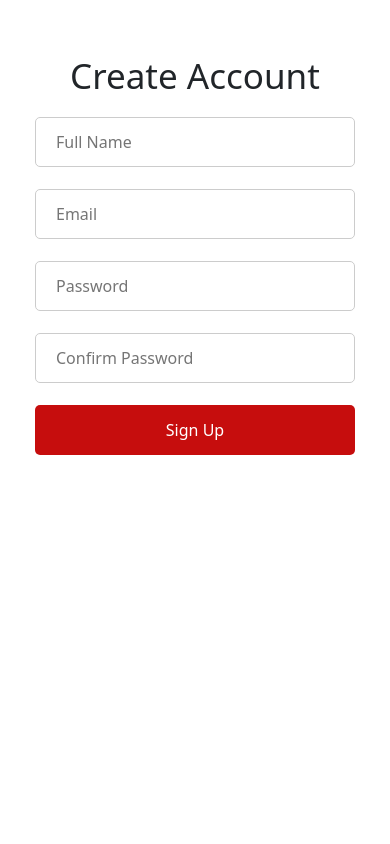
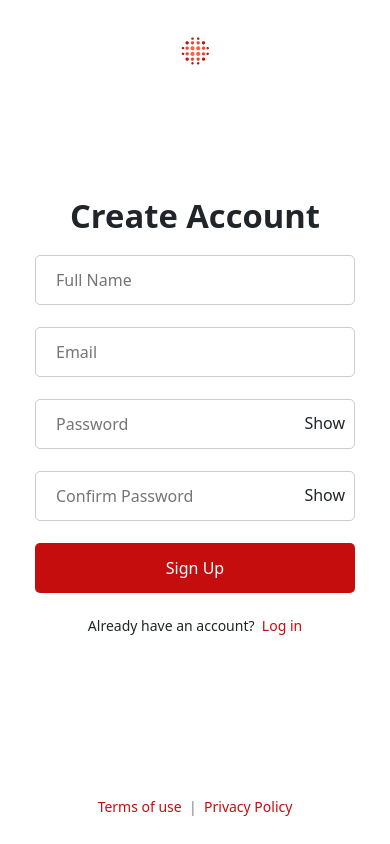
Before and after one commit to jagjeet7136/Todo-List, a React (Create React App) app in the folder todo-list-react/: page /register in a window 390 px wide. Built offline with nearby package versions, Linux system fonts and the light colour scheme.

Commit message:
register-styling-changed

```diff
--- a/todo-list-react/src/components/UserManagement/Login.js
+++ b/todo-list-react/src/components/UserManagement/Login.js
@@ -12,8 +12,12 @@ export const Login = () => {
     const navigate = useNavigate();
     const [errorMessage, setErrorMsg] = useState("");
     const [isFormValid, setIsFormValid] = useState(true);
+    const [showPassword, setShowPassword] = useState(false);
 
     const handleLogin = (e) => {
+        if (!isFormValid) {
+            setIsFormValid(true);
+        }
         e.preventDefault();
         const loginObject = {
             username: username.current.value,
@@ -22,9 +26,6 @@ export const Login = () => {
         axios
             .post("http://localhost:2222/user/login", loginObject)
             .then((res) => {
-                if (!isFormValid) {
-                    setIsFormValid(true);
-                }
                 authContext.login(res.data.token);
                 localStorage.setItem("token", res.data.token);
                 localStorage.setItem("loggedIn", "true");
@@ -47,9 +48,14 @@ export const Login = () => {
             <Link to="/"><img src={todoSmallIcon} alt=""></img></Link>
             <form onSubmit={handleLogin} className={styles.loginForm}>
                 <h1 className={styles.loginHeading}>Login</h1>
-                <input type="email" required placeholder="Email" ref={username} className={styles.username} />
-                <input type="password" required placeholder="Password" ref={password}
-                    className={`${isFormValid ? styles.password : ""}`} />
+                <input type="email" placeholder="Email" ref={username} className={styles.username} />
+                <div className={`${styles.passwordContainer} ${isFormValid ? styles.passwordContainerMargin : ""}`} >
+                    <input type={showPassword ? "text" : "password"} placeholder="Password" ref={password}
+                        className={styles.password} />
+                    <span className={styles.passwordToggle} onClick={() => setShowPassword(!showPassword)}>
+                        {showPassword ? "Hide" : "Show"}
+                    </span>
+                </div>
                 <div className={`${styles.errorMessageContainer}
                  ${!isFormValid ? styles.errorMessageContainer + " " + styles.active : ""}`}>
                     <img src="https://encrypted-tbn0.gstatic.com/images?q=tbn:ANd9GcR9YISfL4Lm8FJPRneGwEq8_-
@@ -58,7 +64,7 @@ export const Login = () => {
                     <h6 className={styles.errorMessage}>{errorMessage}</h6>
                 </div>
                 <button type="submit" className={styles.loginButton}>Login</button>
-                <h6 className={styles.loginContainer}>Don't have an account?&nbsp;&nbsp;<Link>Sign Up</Link></h6>
+                <h6 className={styles.loginContainer}>Don't have an account?&nbsp;&nbsp;<Link to="/register">Sign Up</Link></h6>
             </form>
             <h6 className={styles.tPContainer}><Link>Terms of use</Link>&nbsp;&nbsp;|&nbsp;&nbsp;<Link>Privacy Policy</Link></h6>
         </div>
--- a/todo-list-react/src/components/UserManagement/Login.module.css
+++ b/todo-list-react/src/components/UserManagement/Login.module.css
@@ -31,8 +31,31 @@
   margin-bottom: 30px;
 }
 
+.passwordContainerMargin {
+  margin-bottom: 30px;
+}
+
+.passwordContainer {
+  position: relative;
+  display: flex;
+  align-items: center;
+}
+
 .password {
-  margin-bottom: 30px;
+  height: 50px;
+  width: 300px;
+  border: 1px solid #ccc;
+  border-radius: 5px;
+  padding-left: 20px;
+  padding-right: 50px; /* Add padding on the right side for the toggle button */
+}
+
+.passwordToggle {
+  position: absolute;
+  top: 50%;
+  right: 10px;
+  transform: translateY(-50%);
+  cursor: pointer;
 }
 
 .loginButton {
@@ -87,7 +110,8 @@
 
 @media (max-width: 400px) {
   .loginForm,
-  .loginForm input {
+  .loginForm input,
+  .passwordContainer {
     width: 100%;
   }
 
--- a/todo-list-react/src/components/UserManagement/Register.js
+++ b/todo-list-react/src/components/UserManagement/Register.js
@@ -1,9 +1,10 @@
 import axios from "axios";
 import { useRef, useState } from "react";
 import styles from "./Register.module.css";
+import todoSmallIcon from "../../icons/afe948043ef84572bdd6b4998c7c9528222.png"
+import { Link } from "react-router-dom";
 
 export const Register = () => {
-
     const userFullName = useRef();
     const email = useRef();
     const password = useRef();
@@ -11,8 +12,13 @@ export const Register = () => {
     const [successMsg, setSuccessMsg] = useState("");
     const [errorMsg, setErrorMsg] = useState("");
     const [isFormValid, setIsFormValid] = useState(true);
+    const [showPassword, setShowPassword] = useState(false);
+    const [showConfirmPassword, setShowConfirmPassword] = useState(false);
 
     const onSubmit = (event) => {
+        if (!isFormValid) {
+            setIsFormValid(true);
+        }
         event.preventDefault();
         const newUser = {
             userFullName: userFullName.current.value,
@@ -23,9 +29,6 @@ export const Register = () => {
         axios.post('http://localhost:2222/user', newUser)
             .then(response => {
                 console.log('Received user object:', response.data);
-                if (!isFormValid) {
-                    setIsFormValid(true);
-                }
                 setSuccessMsg("User created Successfully");
             })
             .catch(error => {
@@ -49,21 +52,40 @@ export const Register = () => {
 
     return (
         <div className={styles.register}>
-            <h1 className={styles.registerHeading}>Create Account</h1>
+            <Link to="/"><img src={todoSmallIcon} alt=""></img></Link>
             <form onSubmit={onSubmit} className={styles.registerForm}>
-                <input type="text" required placeholder="Full Name" ref={userFullName} />
-                <input type="email" required placeholder="Email" ref={email} />
-                <input type="password" required placeholder="Password" ref={password} />
-                <input type="password" required placeholder="Confirm Password" ref={confirmPassword} />
+                <h1 className={styles.registerHeading}>Create Account</h1>
+                <input type="text" placeholder="Full Name" ref={userFullName} />
+                <input type="email" placeholder="Email" ref={email} />
+                <div className={styles.passwordContainer}>
+                    <input type={showPassword ? "text" : "password"} placeholder="Password" ref={password}
+                        className={styles.password} />
+                    <span className={styles.passwordToggle} onClick={() => setShowPassword(!showPassword)}>
+                        {showPassword ? "Hide" : "Show"}
+                    </span>
+                </div>
+                <div className={`${styles.confirmPasswordContainer} ${isFormValid ? "" : styles.confirmPasswordContainerMargin}`}>
+                    <input type={showConfirmPassword ? "text" : "password"} placeholder="Confirm Password" ref={confirmPassword}
+                        className={styles.confirmPassword} />
+                    <span className={styles.confirmPasswordToggle} onClick={() => setShowConfirmPassword(!showConfirmPassword)}>
+                        {showConfirmPassword ? "Hide" : "Show"}
+                    </span>
+                </div>
                 <div className={isFormValid ? styles.successMsgContainer.active : styles.successMsgContainer}>
                     <span className={styles.successMsg}>{successMsg}</span>
                 </div>
-                <div className={isFormValid ? styles.errorMsgContainer
-                    : styles.errorMsgContainer.active}>
-                    <span className={styles.errorMsg}>{errorMsg}</span>
+                <div className={`${styles.errorMessageContainer}
+                 ${!isFormValid ? styles.errorMessageContainer + " " + styles.active : ""}`}>
+                    <img src="https://encrypted-tbn0.gstatic.com/images?q=tbn:ANd9GcR9YISfL4Lm8FJPRneGwEq8_-
+                    9Nim7YeuMJMw&usqp=CAU"
+                        alt=""></img>
+                    <h6 className={styles.errorMessage}>{errorMsg}</h6>
                 </div>
+
                 <button type="submit" className={styles.registerButton}>Sign Up</button>
+                <h6 className={styles.loginContainer}>Already have an account?&nbsp;&nbsp;<Link to="/login">Log in</Link></h6>
             </form>
+            <h6 className={styles.tPContainer}><Link>Terms of use</Link>&nbsp;&nbsp;|&nbsp;&nbsp;<Link>Privacy Policy</Link></h6>
         </div>
     );
 }
--- a/todo-list-react/src/components/UserManagement/Register.module.css
+++ b/todo-list-react/src/components/UserManagement/Register.module.css
@@ -1,16 +1,3 @@
-.errorMsg {
-  color: red;
-  font-size: 20px;
-}
-
-.errorMsgContainer {
-  display: none;
-}
-
-.errorMsgContainer.active {
-  display: block;
-}
-
 .successMsg {
   color: green;
   font-size: 20px;
@@ -29,18 +16,22 @@
   flex-direction: column;
   align-items: center;
   padding: 35px;
-  margin-bottom: 100px;
+  justify-content: space-between;
+  height: 100vh;
 }
 
 .registerHeading {
   padding: 20px;
-  font-size: 35px;
+  font-size: 32px;
+  font-weight: 650;
   margin: 0 auto;
 }
 
 .registerForm {
   display: flex;
   flex-direction: column;
+  align-items: center;
+  margin-bottom: 120px;
 }
 
 .registerForm input {
@@ -58,15 +49,102 @@
   height: 50px;
   color: white;
   border-radius: 5px;
+  width: 300px;
+}
+
+.passwordContainer,
+.confirmPasswordContainer {
+  position: relative;
+  display: flex;
+  align-items: center;
+}
+
+.password,
+.confirmPassword {
+  height: 50px;
+  width: 300px;
+  border: 1px solid #ccc;
+  border-radius: 5px;
+  padding-left: 20px;
+  padding-right: 50px;
+}
+
+.passwordToggle,
+.confirmPasswordToggle {
+  position: absolute;
+  right: 10px;
+  transform: translateY(-50%);
+  cursor: pointer;
+}
+
+.confirmPasswordContainer {
+  margin-bottom: 0px;
+}
+
+.confirmPasswordContainerMargin {
+  margin-bottom: 30px;
+}
+
+.tPContainer {
+  margin-bottom: -7px;
+  color: grey;
+}
+
+.tPContainer a {
+  text-decoration: none;
+  color: rgb(198, 13, 13);
+}
+
+.loginContainer {
+  margin: 25px 0px;
+}
+
+.loginContainer a {
+  text-decoration: none;
+  color: rgb(198, 13, 13);
+}
+
+.errorMessageContainer {
+  width: 100%;
+  justify-content: start;
+  color: red;
+  margin: 10px 0 30px 0;
+  display: none;
+}
+
+.errorMessageContainer.active {
+  display: flex;
+}
+
+.errorMessageContainer h6 {
+  font-size: 13px;
+}
+
+.errorMessageContainer img {
+  width: 15px;
+  height: 15px;
+  margin-right: 8px;
 }
 
 @media (max-width: 400px) {
   .registerForm,
-  .registerForm input {
+  .registerForm input,
+  .passwordContainer,
+  .confirmPasswordContainer,
+  .registerButton {
     width: 100%;
   }
 
+  .loginContainer,
+  .tPContainer {
+    font-size: 14px;
+  }
+
+  .registerForm {
+    margin-bottom: 30px;
+  }
+
   .registerHeading {
-    text-align: center;
+    font-size: 8.4vw;
   }
 }
```
